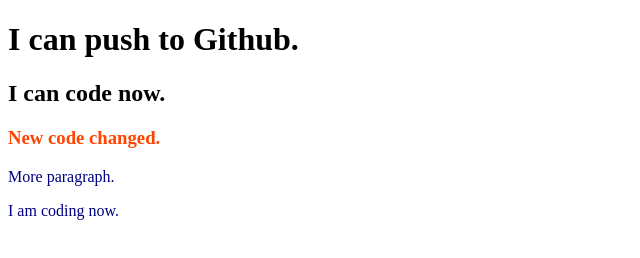
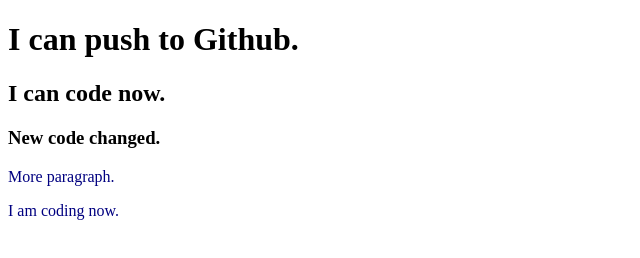
Before and after one commit to Pantha-Saleheen/my-second-repo, a plain HTML site: page index.html in a window 1280 px wide. Shown: the whole page, without its empty margins (0-640 px from the left). Drawn offline with Linux system fonts and the light colour scheme.

Commit message:
color deleted

```diff
--- a/style.css
+++ b/style.css
@@ -1,6 +1,3 @@
 p{
     color:navy;
 }
-h3{
-    color:orangered
-}
```
